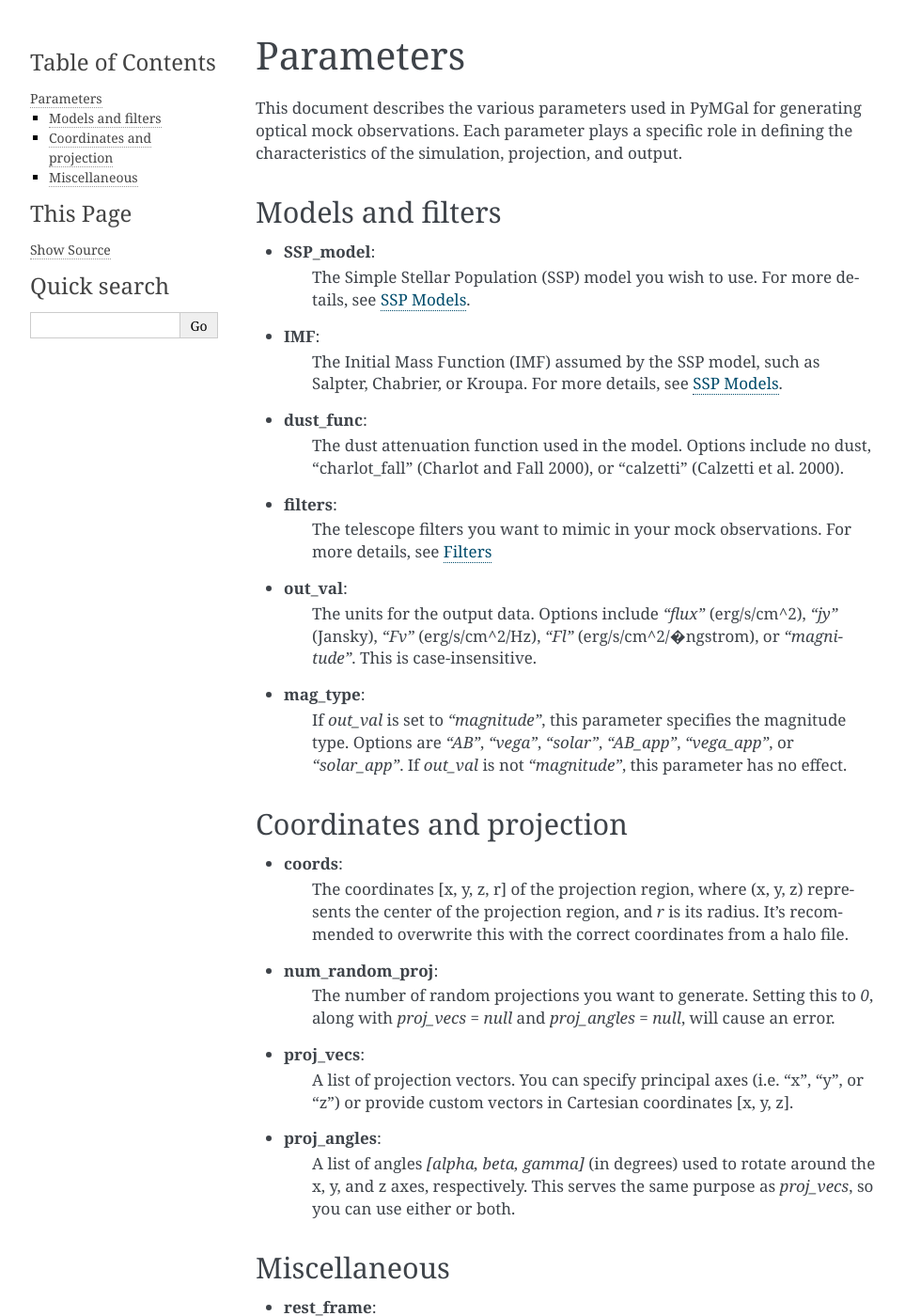
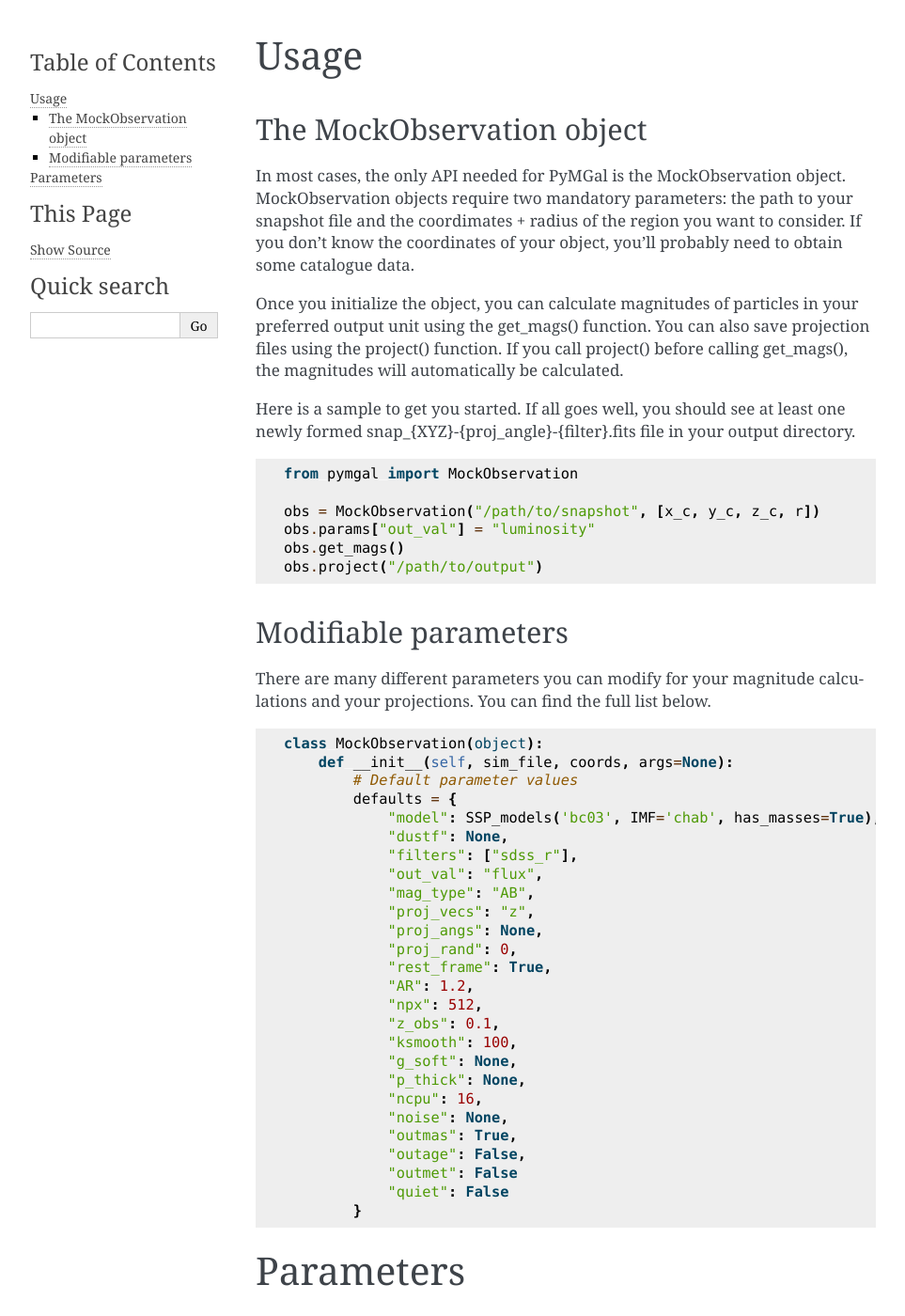
Before and after one commit to pjanul/pymgal, a Sphinx documentation site: the page built from doc/source/parameters.rst, in a window 1280 px wide and 1400 px high. Shown: the whole window at 94% size, without its empty margins (148-1111 px from the left). Built offline with Sphinx 7.4.7, drawn with Linux system fonts in a browser that asks for light colours; pages that are not in the unit, such as notebooks, are missing from menus; some of the changed text lies outside the part shown.

Commit message:
Modified parameters to instead include general usage

```diff
--- a/doc/source/parameters.rst
+++ b/doc/source/parameters.rst
@@ -1,4 +1,64 @@
-.. _parameters:
+.. _usage:
+
+
+Usage
+==========
+
+
+
+The MockObservation object
+-------------
+
+In most cases, the only API needed for PyMGal is the MockObservation object. MockObservation objects require two mandatory parameters: the path to your snapshot file and the coordimates + radius of the region you want to consider. If you don't know the coordinates of your object, you'll probably need to obtain some catalogue data.
+
+Once you initialize the object, you can calculate magnitudes of particles in your preferred output unit using the get_mags() function. You can also save projection files using the project() function. If you call project() before calling get_mags(), the magnitudes will automatically be calculated.
+
+Here is a sample to get you started. If all goes well, you should see at least one newly formed snap_{XYZ}-{proj_angle}-{filter}.fits file in your output directory.
+
+.. code-block:: python
+
+   from pymgal import MockObservation
+
+   obs = MockObservation("/path/to/snapshot", [x_c, y_c, z_c, r])
+   obs.params["out_val"] = "luminosity"
+   obs.get_mags()
+   obs.project("/path/to/output")
+
+
+Modifiable parameters
+-------------
+
+There are many different parameters you can modify for your magnitude calculations and your projections. You can find the full list below.
+
+
+.. code-block:: python
+
+   class MockObservation(object):
+       def __init__(self, sim_file, coords, args=None):
+           # Default parameter values
+           defaults = {
+               "model": SSP_models('bc03', IMF='chab', has_masses=True),
+               "dustf": None,
+               "filters": ["sdss_r"],
+               "out_val": "flux",
+               "mag_type": "AB",
+               "proj_vecs": "z",
+               "proj_angs": None,
+               "proj_rand": 0,
+               "rest_frame": True,
+               "AR": 1.2,
+               "npx": 512,
+               "z_obs": 0.1,
+               "ksmooth": 100,
+               "g_soft": None,
+               "p_thick": None,
+               "ncpu": 16,
+               "noise": None,
+               "outmas": True,
+               "outage": False,
+               "outmet": False
+               "quiet": False
+           }
 
 Parameters
 ==========
@@ -6,52 +66,42 @@ Parameters
 This document describes the various parameters used in PyMGal for generating optical mock observations. Each parameter plays a specific role in defining the characteristics of the simulation, projection, and output.
 
 
-Models and filters
----------------------------
 
-- **SSP_model**:
-    The Simple Stellar Population (SSP) model you wish to use. For more details, see :ref:`SSP Models <ssp_models>`.
+- **model**:
+    The stellar population model you want to assume. PyMGal supports various types of models. For more details, see :ref:`SSP Models <ssp_models>`.
 
-- **IMF**:
-    The Initial Mass Function (IMF) assumed by the SSP model, such as Salpter, Chabrier, or Kroupa. For more details, see :ref:`SSP Models <ssp_models>`.
-
-- **dust_func**:
-    The dust attenuation function used in the model. Options include no dust, "charlot_fall" (Charlot and Fall 2000), or "calzetti" (Calzetti et al. 2000).
+- **dustf**:
+    The dust attenuation function used in the model. Options include no dust, "charlot_fall" (Charlot and Fall 2000), or "calzetti" (Calzetti et al. 2000). You can also define a custom function within the dusts.py file if needed.
 
 - **filters**:
     The telescope filters you want to mimic in your mock observations. For more details, see :ref:`Filters <filters>`
 
 - **out_val**:
-    The units for the output data. Options include `"flux"` (erg/s/cm^2), `"jy"` (Jansky), `"Fv"` (erg/s/cm^2/Hz), `"Fl"` (erg/s/cm^2/�ngstrom), or `"magnitude"`. This is case-insensitive.
+    The units for the output data. Options include `"luminosity`" (erg/s), `"Lsun`" (solar luminosities), `"flux"` (erg/s/cm^2), `"jy"` (Jansky), `"Fv"` (erg/s/cm^2/Hz), `"Fl"` (erg/s/cm^2/angstrom), or `"magnitude"`. This is case-insensitive.
 
 - **mag_type**:
     If `out_val` is set to `"magnitude"`, this parameter specifies the magnitude type. Options are `"AB"`, `"vega"`, `"solar"`, `"AB_app"`, `"vega_app"`, or `"solar_app"`. If `out_val` is not `"magnitude"`, this parameter has no effect.
 
-
-Coordinates and projection
-----------------------
-
-
-- **coords**:
-    The coordinates [x, y, z, r] of the projection region, where (x, y, z) represents the center of the projection region, and `r` is its radius. It's recommended to overwrite this with the correct coordinates from a halo file.
-
-- **num_random_proj**:
-    The number of random projections you want to generate. Setting this to `0`, along with `proj_vecs = null` and `proj_angles = null`, will cause an error.
-
 - **proj_vecs**:
     A list of projection vectors. You can specify principal axes (i.e. "x", "y", or "z") or provide custom vectors in Cartesian coordinates [x, y, z].
 
-- **proj_angles**:
+- **proj_angs**:
     A list of angles `[alpha, beta, gamma]` (in degrees) used to rotate around the x, y, and z axes, respectively. This serves the same purpose as `proj_vecs`, so you can use either or both.
 
-Miscellaneous
-------------------------
+- **proj_rand**:
+    The number of random projections you want to generate. Setting this to `0`, along with `proj_vecs = null` and `proj_angles = null`, will cause an error.
 
 - **rest_frame**:
-    If set to `True`, the results will be in the rest frame. Otherwise, they will be in the observer's frame.
+    If set to `True`, the magnitudes will be computed in the rest frame. Otherwise, they will be in the observer's frame.
 
 - **AR**:
     The angular resolution in arcseconds. If set to `null`, it is automatically calculated. If both `AR` and `npx` are `"auto"`, `npx` defaults to 512.
+
+- **npx**:
+    The number of pixels in the output image. You can also set this to `"auto"`, which will automatically decide the pixel number to include all particles.
+
+- **z_obs**:
+    The redshift of the observation from the observer's point of view. This parameter affects only the apparent distance, not age or evolution. If set to `null`, it defaults to `max(0.05, sim z)`.
 
 - **ksmooth**:
     A smoothing parameter used in kNN Gaussian smoothing. The larger the `ksmooth` value, the smoother the results.
@@ -59,17 +109,14 @@ Miscellaneous
 - **g_soft**:
     The gravitational softening length of the simulation in comoving kpc/h. This limits smoothing for mass/age/metal maps. If set to `null`, mass/age/metal are smoothed similarly to light.
 
-- **z_obs**:
-    The redshift of the observation from the observer's point of view. This parameter affects only the apparent distance, not age or evolution. If set to `null`, it defaults to `max(0.05, sim z)`.
-
-- **npx**:
-    The number of pixels in the output image. You can also set this to `"auto"`, which will automatically decide the pixel number to include all particles.
-
-- **zthick**:
-    The thickness cut (in kpc/h) along the projection direction. This cut is applied as `[center-zthick, center+zthick]`. If set to `null`, no cut is applied, and all data is used.
+- **p_thick**:
+    The thickness cut (in kpc/h) along the projection direction. This cut is applied as `[center-p_thick, center+p_thick]`. If set to `null`, no cut is applied, and all data is used.
 
 - **ncpu**:
     The number of CPUs used in parallel processing.
+
+- **noise**:
+    The noise level of Gaussian noise for your observations in AB mag / arcsec^2, which will be converted to your choice of out_val
 
 - **outmas**:
     If `True`, the mass map corresponding to your data will be output.
@@ -79,3 +126,6 @@ Miscellaneous
 
 - **outmet**:
     If `True`, the metallicity map corresponding to your data will be output.
+
+- **quiet**:
+    If `True`, the print statements displaying the code's progress will be silenced
```
